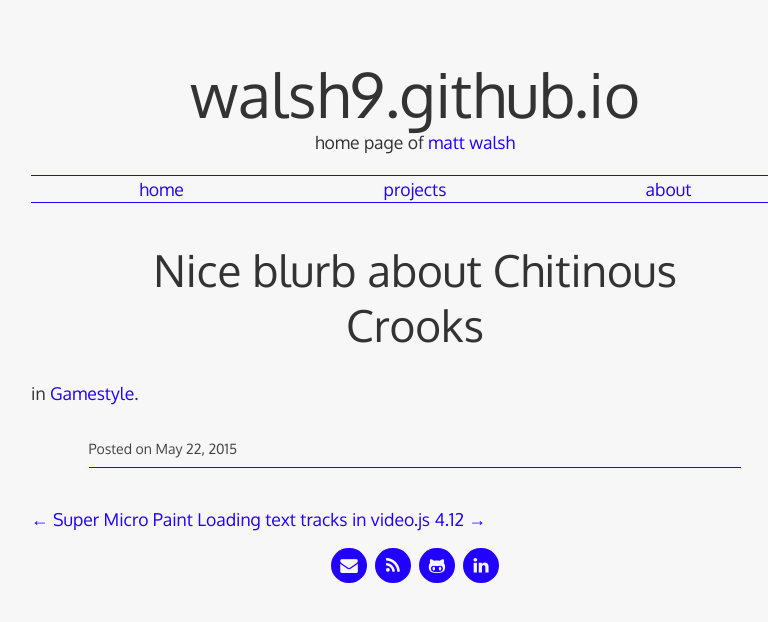
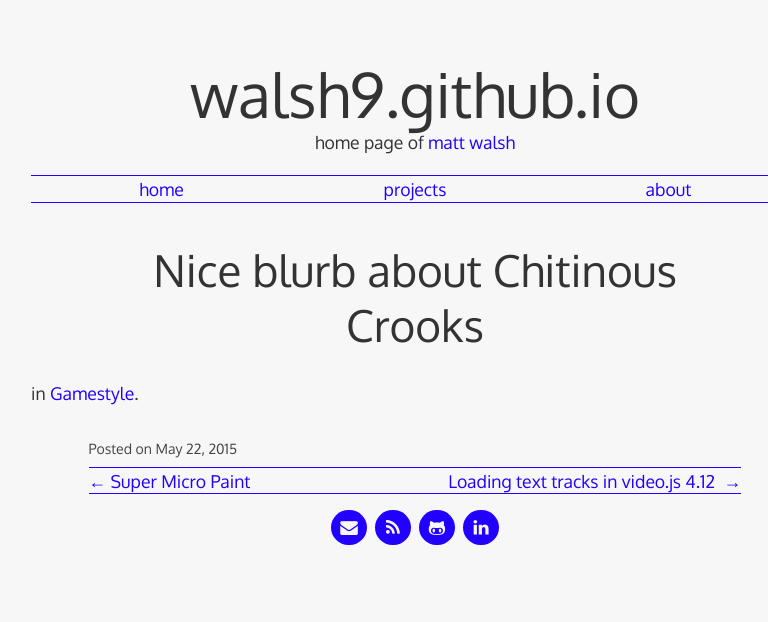
Before and after one commit to walsh9/walsh9.github.io, a Jekyll site: the page built from _posts/2015-05-22-nice-blurb-about-chitinous-crooks.md, in a window 1280 px wide. Shown: the top 622 px of the page, without its empty margins (225-993 px from the left). Built offline with Jekyll 4.4.1, drawn with Linux system fonts in a browser that asks for light colours; some web fonts are replaced.

Commit message:
nice footer nav

```diff
--- a/_layouts/post.html
+++ b/_layouts/post.html
@@ -13,12 +13,12 @@
         <div class="post-meta">{% if page.date %}Posted on <a href="{{post.url}}"><time datetime="{{ page.date | date: "%Y-%m-%d" }}">{{ page.date | date: '%B %-d, %Y' }}</time></a>{% endif %}</div>
     </footer>
 </article>
-  <div id="post-nav" class="clearfix">
+  <div class="post-nav">
     {% if page.previous.url %}
-      <a class="prev" href="{{page.previous.url}}">← {{page.previous.title}}</a>
+      <a class="prev" href="{{page.previous.url}}">← <span>{{page.previous.title}}</span></a>
     {% endif %}
     {% if page.next.url %}
-      <a class="next" href="{{page.next.url}}">{{page.next.title}}  →</a>
+      <a class="next" href="{{page.next.url}}"><span>{{page.next.title}}</span> →</a>
     {% endif %}
   </div>
 </main>
--- a/css/style.css
+++ b/css/style.css
@@ -626,7 +626,7 @@
 
 article.post {
     width: 100%;
-    margin: 5% auto 10%;
+    margin: 5% auto 0;
     line-height: 1.65;
 }
 
@@ -639,9 +639,6 @@
         width: 90%;
         margin: 5% auto 3.5%;
         text-align: center;
-    }
-
-    article.post .post-title {
     }
 
     article.post h1 {
@@ -681,9 +678,57 @@
        padding-bottom: 0.5%;
        border-bottom: 1px solid #2100ff;
     }
+
     article.post footer.post-footer a {
         color: #444444;
     }
+
+.pagination {
+    margin: 0 auto;
+    width: 100%;
+    text-align: center;
+    border-bottom: 1px solid #2100ff;
+}
+
+.post-nav {
+    margin: 0 auto;
+    width: 100%;
+    text-align: center;
+    border-bottom: 1px solid #2100ff;
+    height: 1.5em;
+}
+
+.post-nav a {
+  white-space: nowrap;
+  display: inline-block;
+  overflow: hidden;
+  text-overflow: ellipsis;
+  width: 50%;
+}
+
+.post-nav a:hover,
+.post-nav a:active {
+  border-bottom: 0 solid rgba(69,69,69,0);
+}
+
+.post-nav a.prev {
+  float: left;
+  text-align: left;
+}
+
+.post-nav a.next {
+  float: right;
+  text-align: right;
+}
+
+.post-nav a.next span {
+    display: inline-block;
+    width: calc(100% - 1.5em);
+    float: left;
+    overflow: hidden;
+    text-overflow: ellipsis;
+}
+
 
 /* projects */
 
@@ -762,7 +807,7 @@
     }
 
     article.post {
-        margin: 2.5% auto 5%;
+        margin: 2.5% auto 0;
     }
 
         article.post header.post-header {
@@ -790,7 +835,7 @@
             font-size: 1.125em;
         }
 
-        article.post footer.post-footer {
+        article.post footer.post-footer, .pagination, .post-nav {
             width: 85%;
         }
 }
```
